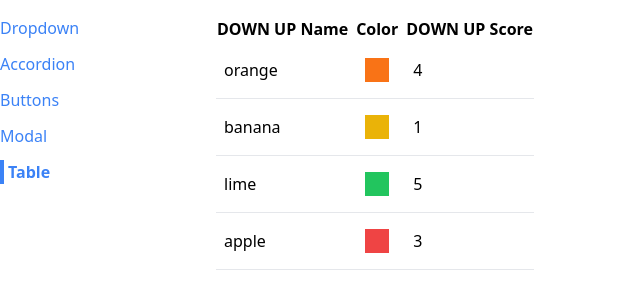
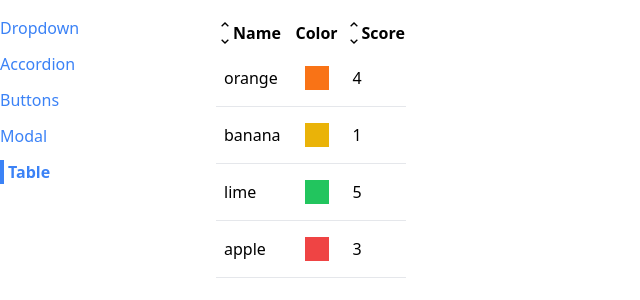
Before and after one commit to dvadz/comps, a React (Create React App) app: page /table in a window 1280 px wide. Shown: the top 300 px of the page, without its empty margins (0-640 px from the left). Built offline with nearby package versions, Linux system fonts and the light colour scheme.

Commit message:
Used arrows on the sortable columns and applied flex to align them

```diff
--- a/src/components/SortableTable.js
+++ b/src/components/SortableTable.js
@@ -47,15 +47,33 @@ const SortableTable = (props) => {
 
   const getIcons = (label) => {
     if (label !== sortBy) {
-      return "DOWN UP ";
+      return (
+        <div>
+          <BiChevronUp />
+          <BiChevronDown />
+        </div>
+      );
     }
 
     if (sortOrder === null) {
-      return "DOWN UP ";
+      return (
+        <div>
+          <BiChevronUp />
+          <BiChevronDown />
+        </div>
+      );
     } else if (sortOrder === "asc") {
-      return "UP ";
+      return (
+        <div>
+          <BiChevronUp />
+        </div>
+      );
     } else {
-      return "DOWN ";
+      return (
+        <div>
+          <BiChevronDown />
+        </div>
+      );
     }
   };
 
@@ -67,8 +85,10 @@ const SortableTable = (props) => {
       ...column,
       header: () => (
         <th onClick={() => handleClick(column.label)}>
-          {getIcons(column.label)}
-          {column.label}
+          <div className="flex items-center">
+            {getIcons(column.label)}
+            {column.label}
+          </div>
         </th>
       ),
     };
```
